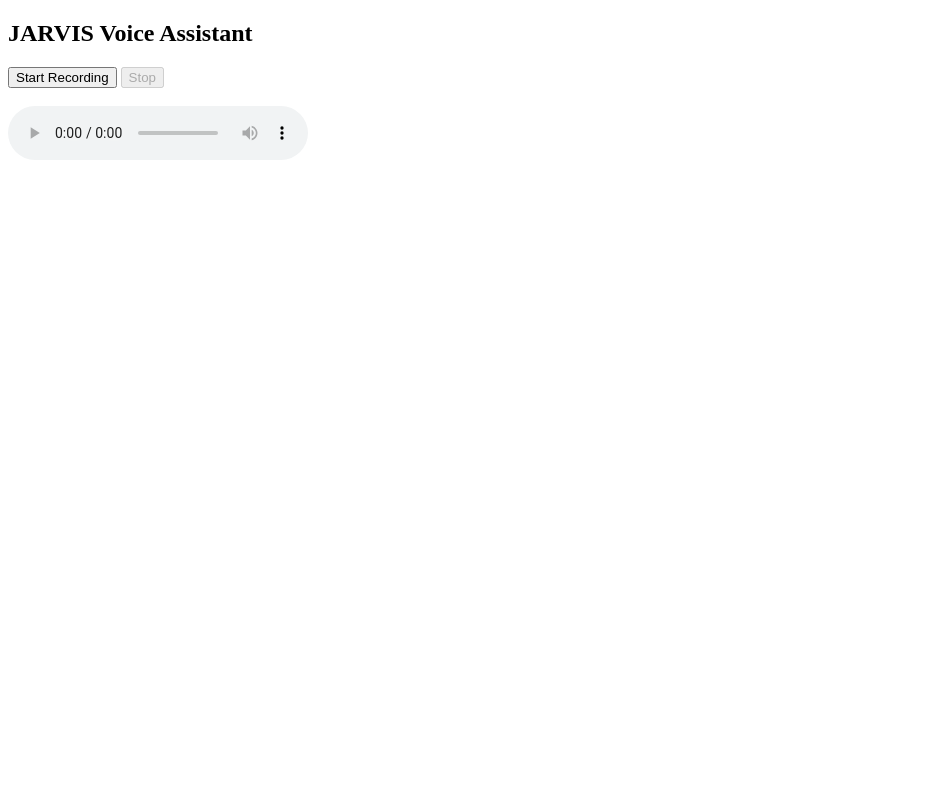
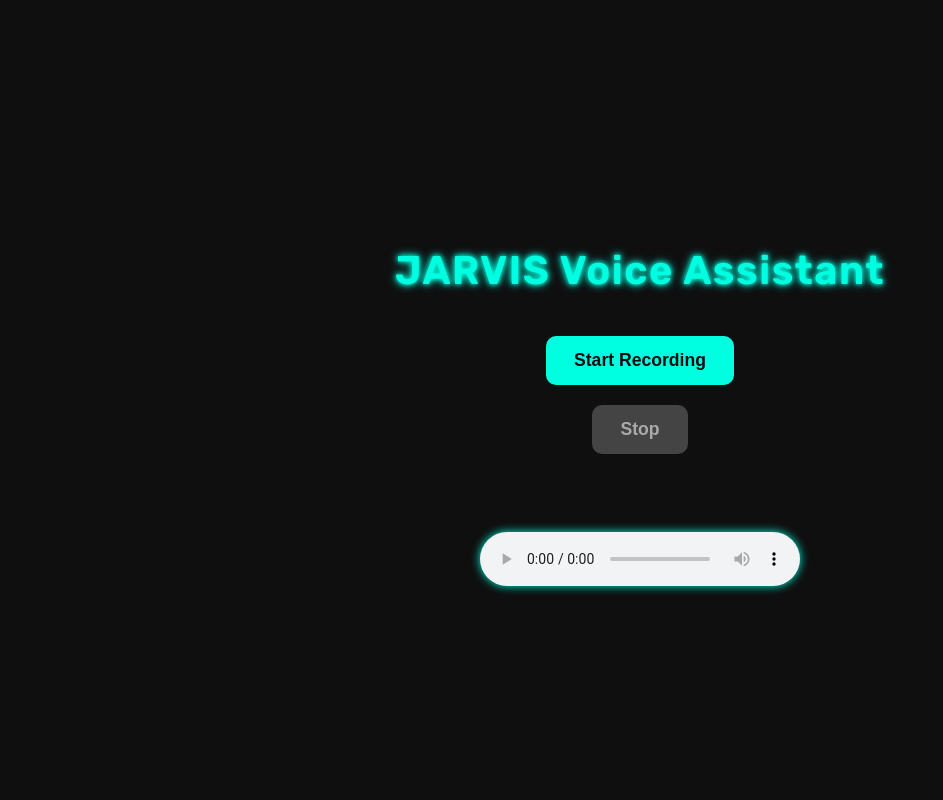
Before and after one commit to 108charlotte/python-voice-assistant, a Flask app: page / in a window 1280 px wide. Shown: the whole page, without its empty margins (0-943 px from the left). Run offline with Flask 3, Linux system fonts and the light colour scheme.

Commit message:
added styling, updated icon to no background

```diff
--- a/flask-jarvis/app/__init__.py
+++ b/flask-jarvis/app/__init__.py
@@ -4,8 +4,9 @@
 
 def create_app():
     base_dir = os.path.abspath(os.path.dirname(__file__))
-    templates_dir = os.path.join(base_dir, '..', 'templates')
-    static_dir = os.path.join(base_dir, 'static')  # ← THIS is the correct static path
+    project_root = os.path.join(base_dir, '..')  # go up to project root
+    templates_dir = os.path.join(project_root, 'templates')
+    static_dir = os.path.join(project_root, 'static')  # now points to root/static
 
     app = Flask(__name__, template_folder=templates_dir, static_folder=static_dir)
 
--- a/flask-jarvis/app/routes.py
+++ b/flask-jarvis/app/routes.py
@@ -1,13 +1,12 @@
-from flask import Blueprint, request, jsonify, render_template, send_from_directory, current_app
+from flask import Blueprint, request, jsonify, render_template, send_from_directory
 from app.listener import listen, respond
-from app.audio_getter import get_upload_path, process_audio
+from app.audio_getter import process_audio
 import os
 
-main = Blueprint("main", __name__)
+main = Blueprint("main", __name__)  # ❌ Removed static_folder='static'
 
 @main.route("/")
 def home():
-    print("Current working directory:", os.getcwd())
     return render_template("index.html")
 
 @main.route("/upload", methods=["POST"])
--- /dev/null
+++ b/flask-jarvis/static/style.css
@@ -0,0 +1,50 @@
+body {
+    background-color: #0f0f0f;
+    color: #f5f5f5;
+    font-family: 'Rubik', 'Segoe UI', Tahoma, Geneva, Verdana, sans-serif;
+    display: flex;
+    flex-direction: column;
+    align-items: center;
+    justify-content: center;
+    height: 100vh;
+    margin: 0;
+    text-align: center;
+}
+
+h2 {
+    font-size: 2.5rem;
+    margin-bottom: 2rem;
+    color: #00ffe1;
+    letter-spacing: 1.5px;
+    text-shadow: 0 0 5px #00ffe1, 0 0 10px #00ffe1;
+}
+
+button {
+    background-color: #00ffe1;
+    color: #0f0f0f;
+    border: none;
+    padding: 14px 28px;
+    font-size: 1.1rem;
+    font-weight: 600;
+    margin: 10px;
+    border-radius: 10px;
+    cursor: pointer;
+    transition: background-color 0.2s ease-in-out, transform 0.1s;
+}
+
+button:hover:not(:disabled) {
+    background-color: #00c7b3;
+    transform: translateY(-2px);
+}
+
+button:disabled {
+    background-color: #444;
+    color: #aaa;
+    cursor: not-allowed;
+}
+
+audio {
+    margin-top: 30px;
+    width: 320px;
+    filter: drop-shadow(0 0 5px #00ffe1);
+}
--- a/flask-jarvis/templates/index.html
+++ b/flask-jarvis/templates/index.html
@@ -4,7 +4,10 @@
     <meta charset="UTF-8">
     <title>JARVIS</title>
 
+    <link href="https://fonts.googleapis.com/css2?family=Rubik:wght@400;600&display=swap" rel="stylesheet">
+    <link rel="stylesheet" href="{{ url_for('static', filename='style.css') }}">
     <link rel="icon" type="image/png" href="{{ url_for('static', filename='favicon.png') }}">
+</head>
 </head>
 <body>
     <h2>JARVIS Voice Assistant</h2>
```
Also changed, not shown: flask-jarvis/static/favicon.png (renamed from flask-jarvis/app/static/favicon.png).
